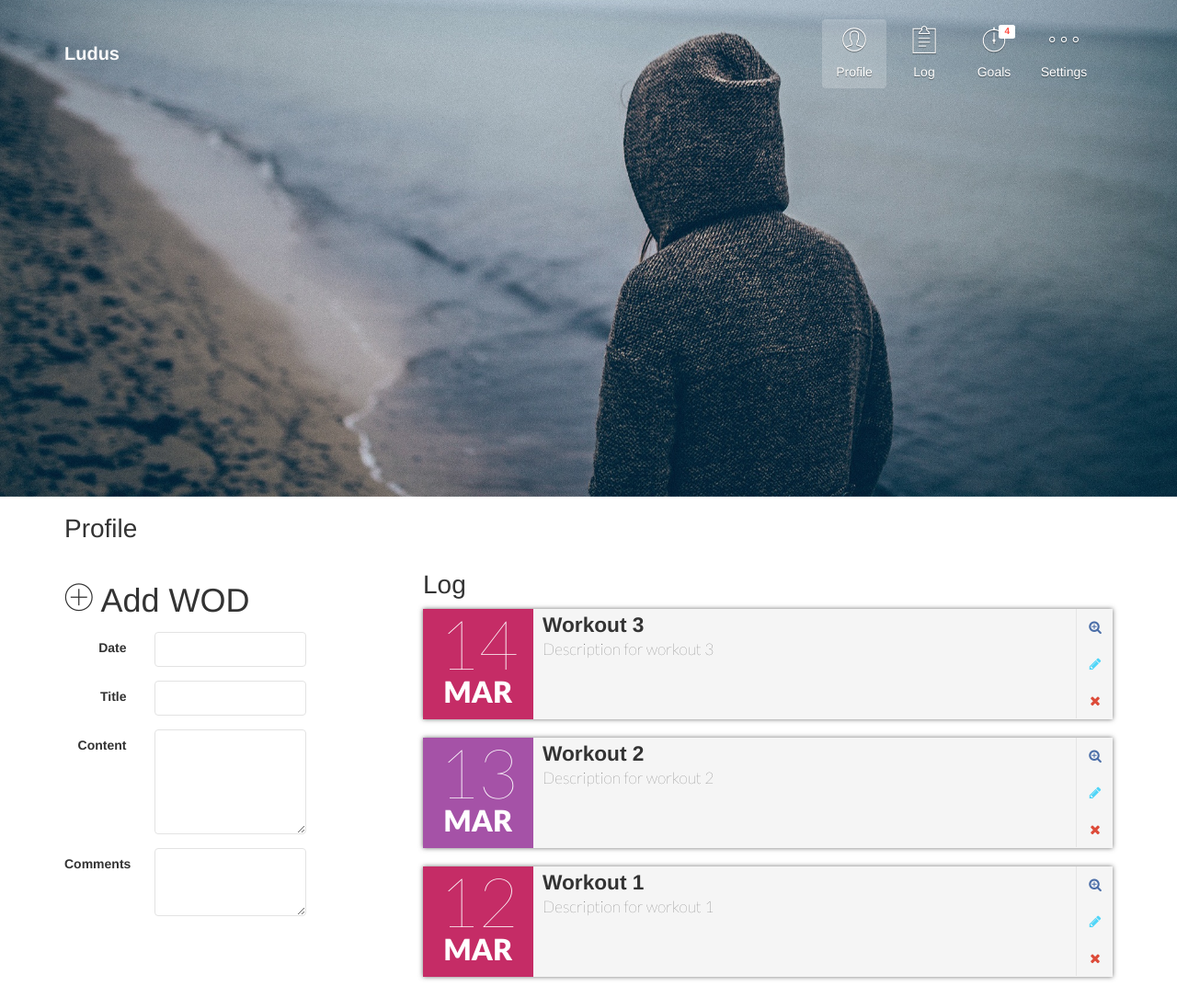
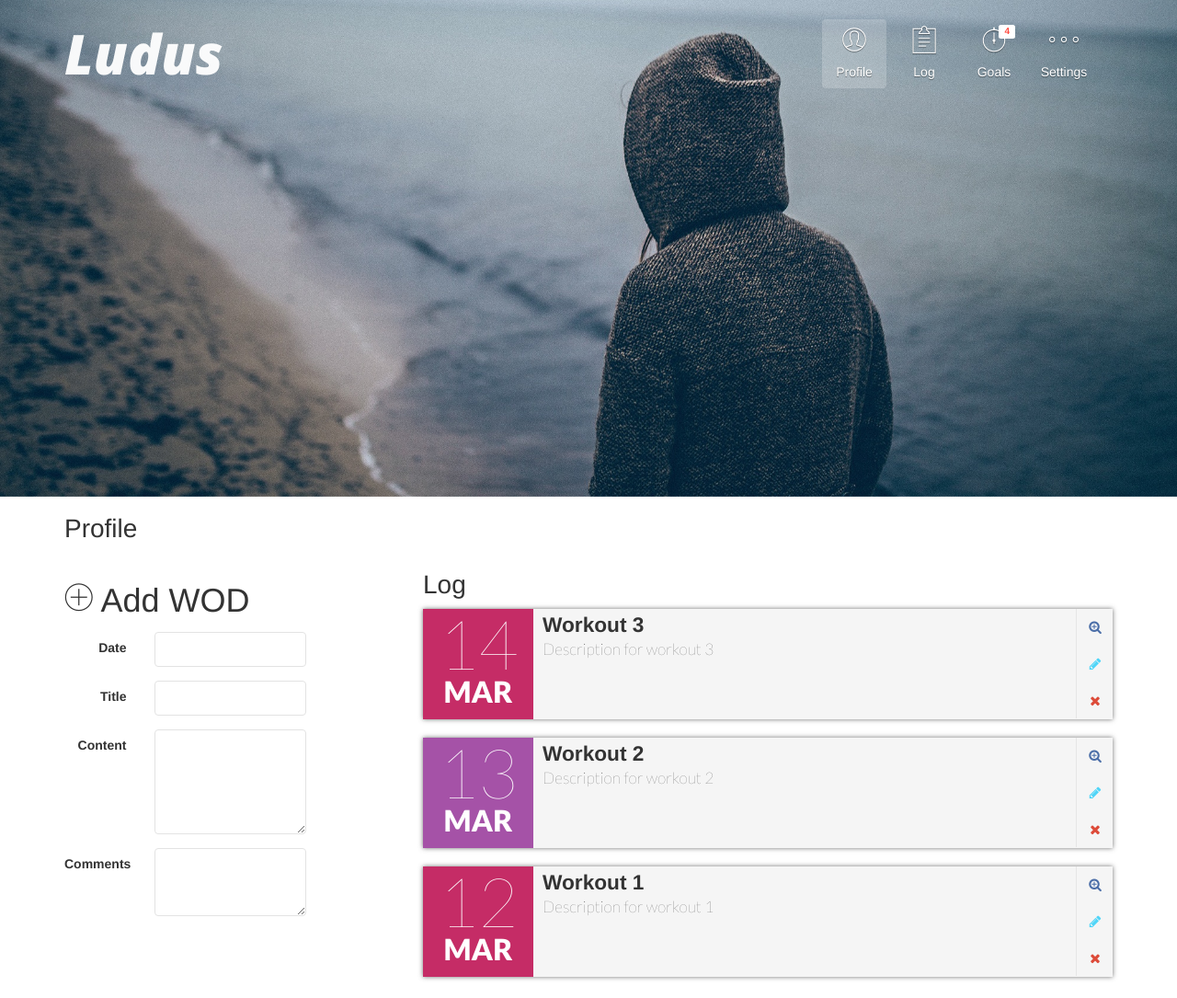
Before and after one commit to atsullivan/Ludus, a plain HTML site: page profile-page-1/index.html in a window 1280 px wide. Shown: the top 1085 px of the page at 92% size. Drawn offline with nearby package versions, Linux system fonts and the light colour scheme; a script that the page names is missing; a web font is replaced by a local one.

Commit message:
fixed brand in navbar

```diff
--- a/profile-page-1/css/ct-navbar.css
+++ b/profile-page-1/css/ct-navbar.css
@@ -121,10 +121,12 @@ h1 small, h2 small, h3 small, h1 .small, h2 .small, h3 .small {
 
 }
 .navbar .navbar-brand {
-    font-weight: 600;
+    font-family: 'Open Sans', sans-serif;
+    font-weight: 800;
+    font-style: italic;
+    font-size: 60px;
     margin-top: 13px;
     margin-bottom: 13px;
-    font-size: 20px;
 }
 .navbar-nav > li > a {
     margin: 6px 3px;
```
